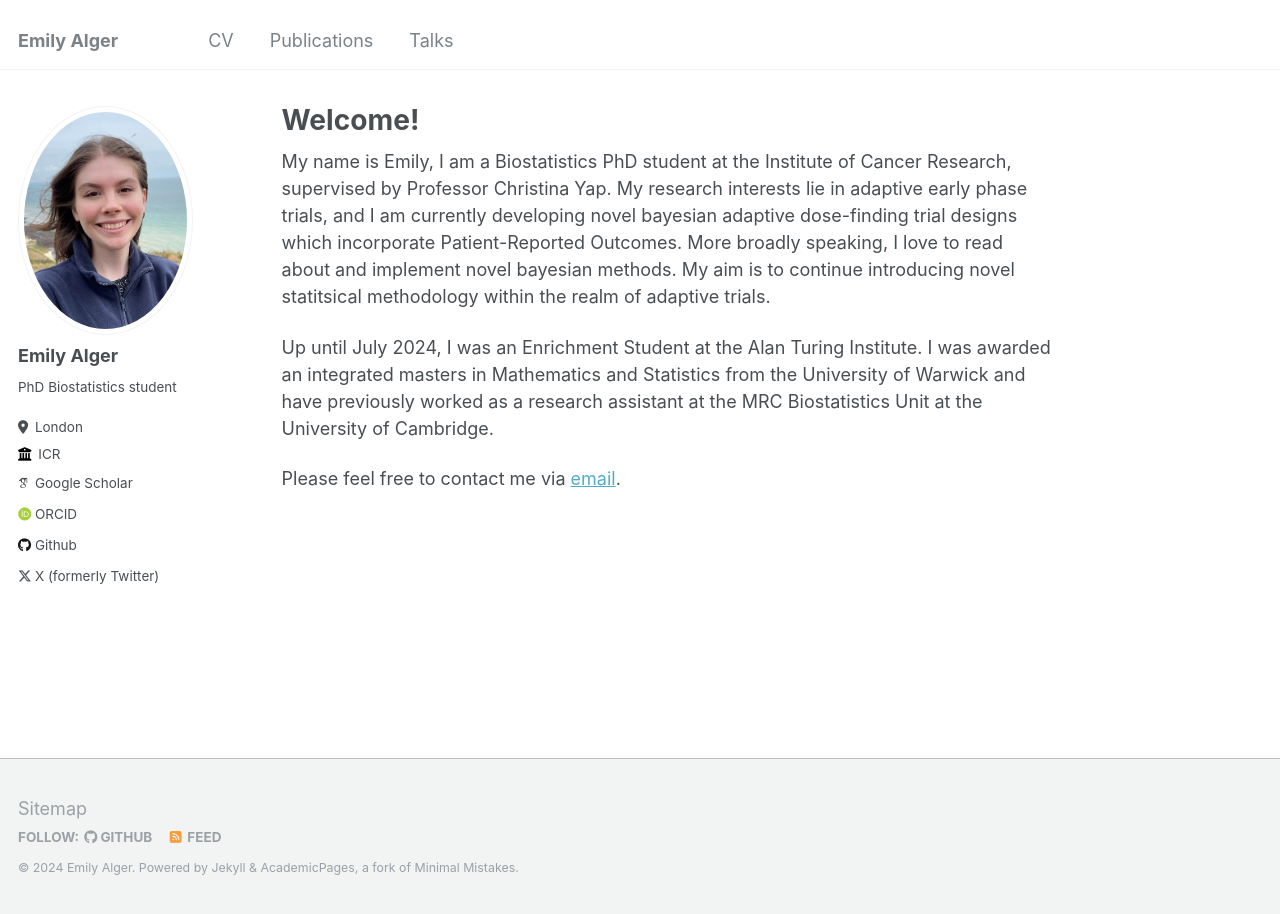
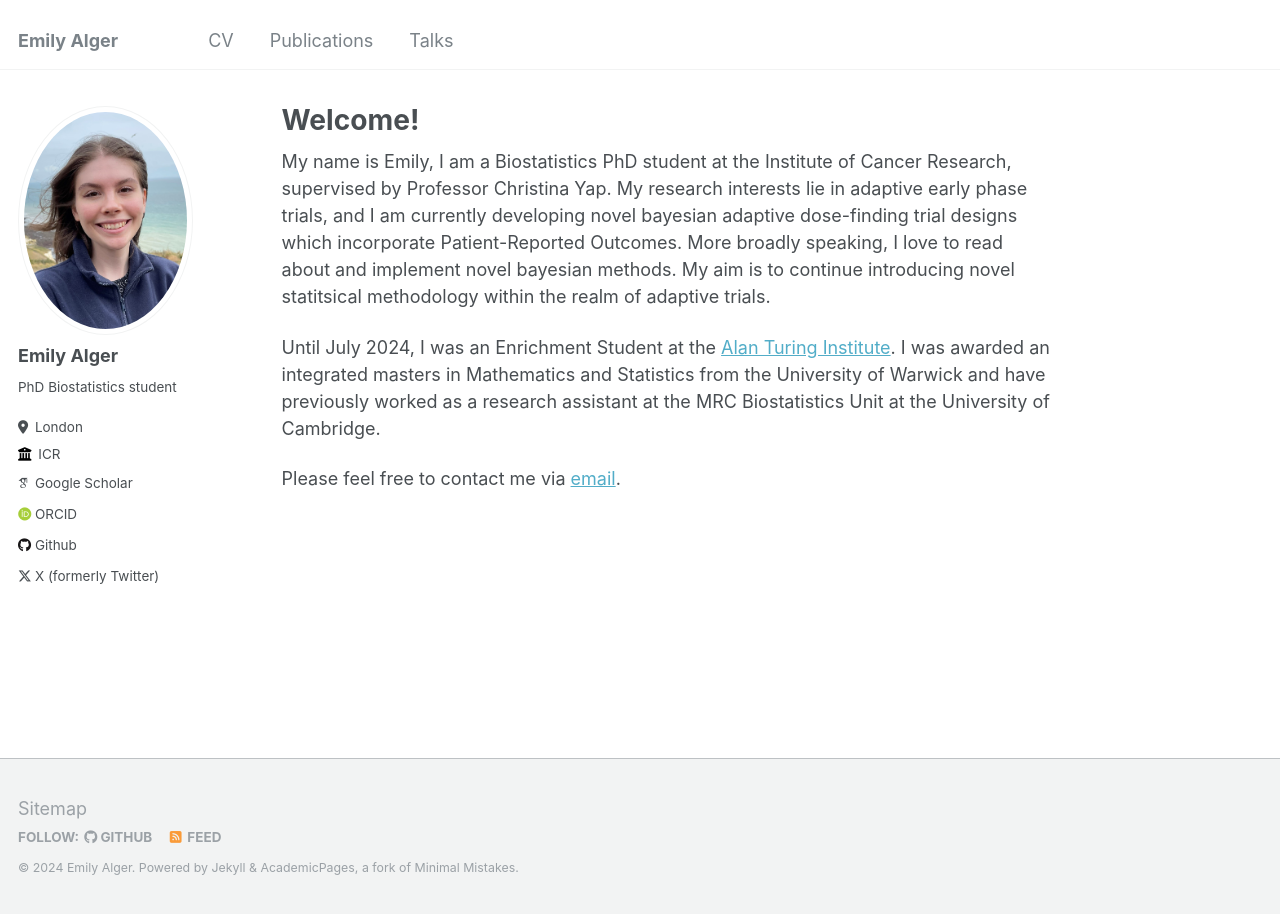
Before and after one commit to alemily100/alemily100.github.io, a Jekyll site: the page built from _pages/about.md, in a window 1280 px wide. Built offline with Jekyll 4.4.1, drawn with Linux system fonts in a browser that asks for light colours; some web fonts are replaced.

```diff
--- a/_pages/about.md
+++ b/_pages/about.md
@@ -10,6 +10,6 @@ redirect_from:
 
 My name is Emily, I am a Biostatistics PhD student at the Institute of Cancer Research, supervised by Professor Christina Yap. My research interests lie in adaptive early phase trials, and I am currently developing novel bayesian adaptive dose-finding trial designs which incorporate Patient-Reported Outcomes. More broadly speaking, I love to read about and implement novel bayesian methods. My aim is to continue introducing novel statitsical methodology within the realm of adaptive trials.
 
-Up until July 2024, I was an Enrichment Student at the Alan Turing Institute. I was awarded an integrated masters in Mathematics and Statistics from the University of Warwick and have previously worked as a research assistant at the MRC Biostatistics Unit at the University of Cambridge.
+Until July 2024, I was an Enrichment Student at the [Alan Turing Institute](https://www.turing.ac.uk/people/former-enrichment-students/emily-alger). I was awarded an integrated masters in Mathematics and Statistics from the University of Warwick and have previously worked as a research assistant at the MRC Biostatistics Unit at the University of Cambridge.
 
 Please feel free to contact me via [email](mailto:emily.alger@icr.ac.uk).
```
